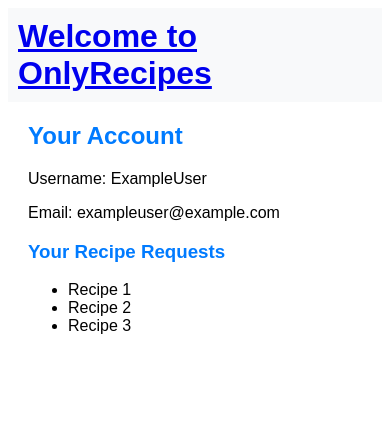
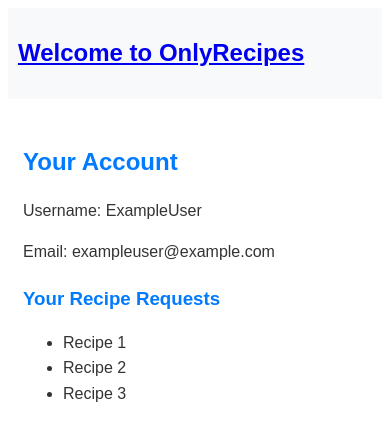
Before and after one commit to Zackggiitt/AWD-Project-main, a Python web app: template templates/account.html in a window 390 px wide. Shown: the top 441 px of the page. Run offline with Jinja, Linux system fonts and the light colour scheme; the template is opened without the code that fills it, so the values that code supplies are empty.

Commit message:
1.added mention of responsive design elements such as media queries. 2.added styles that improve accessibility

```diff
--- a/static/css/account.css
+++ b/static/css/account.css
@@ -1,21 +1,42 @@
 body {
-    font-family: Arial, sans-serif;
+    font-family: Arial, sans-serif, 'Helvetica Neue', Helvetica;
+    line-height: 1.6;
+    color: #333;
 }
 
 header {
     background-color: #f8f9fa;
-    padding: 10px;
+    padding: 10px 20px;
+    /* Increased padding for larger screens */
     margin-bottom: 20px;
 }
 
 header h1 {
-    display: inline;
+    display: block;
+    /* changed from inline to block for better control */
+    font-size: 24px;
+    /* Explicit font size */
 }
 
 main {
     margin: 20px;
+    padding: 10px;
 }
 
-main h2, main h3 {
+main h2,
+main h3 {
     color: #007bff;
+    margin-bottom: 10px;
 }
+
+/* Responsive design adjustments */
+@media (max-width: 768px) {
+    header {
+        padding: 10px;
+    }
+
+    main {
+        margin: 10px;
+        padding: 5px;
+    }
+}
```
